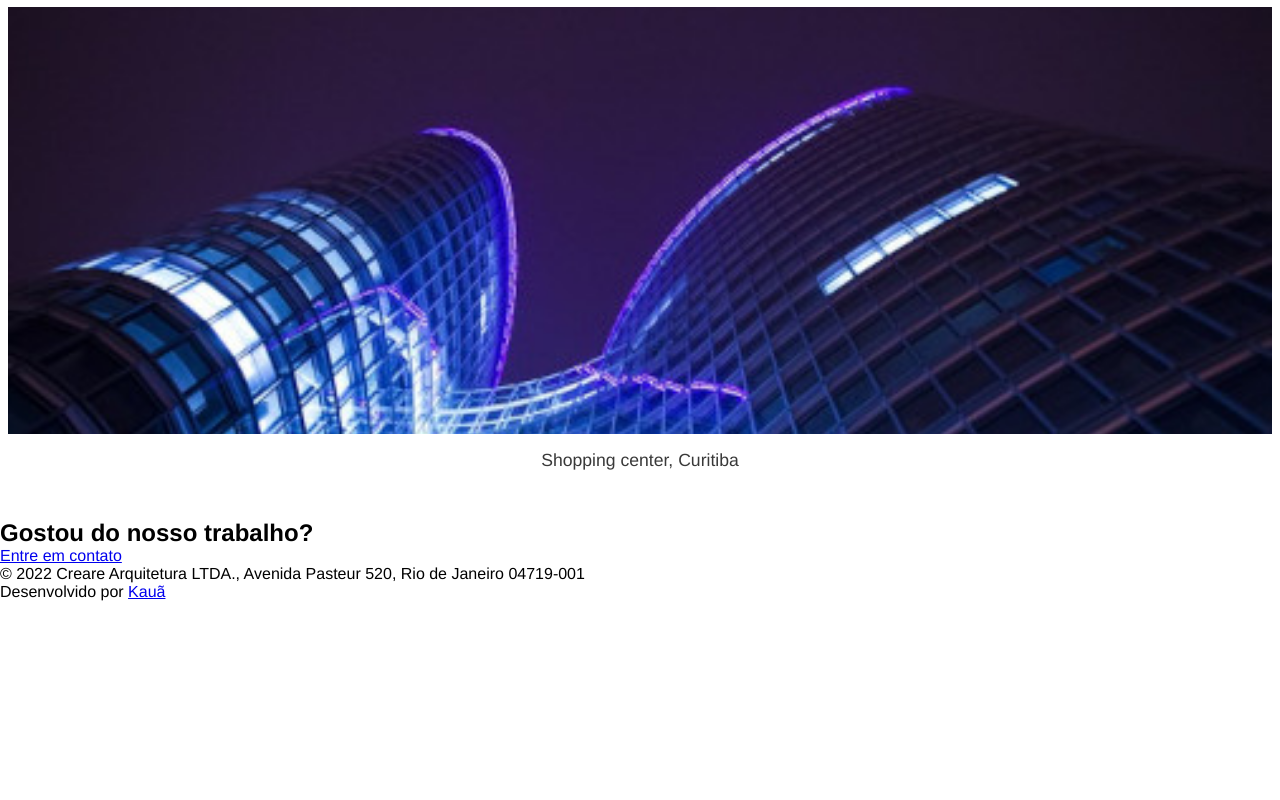
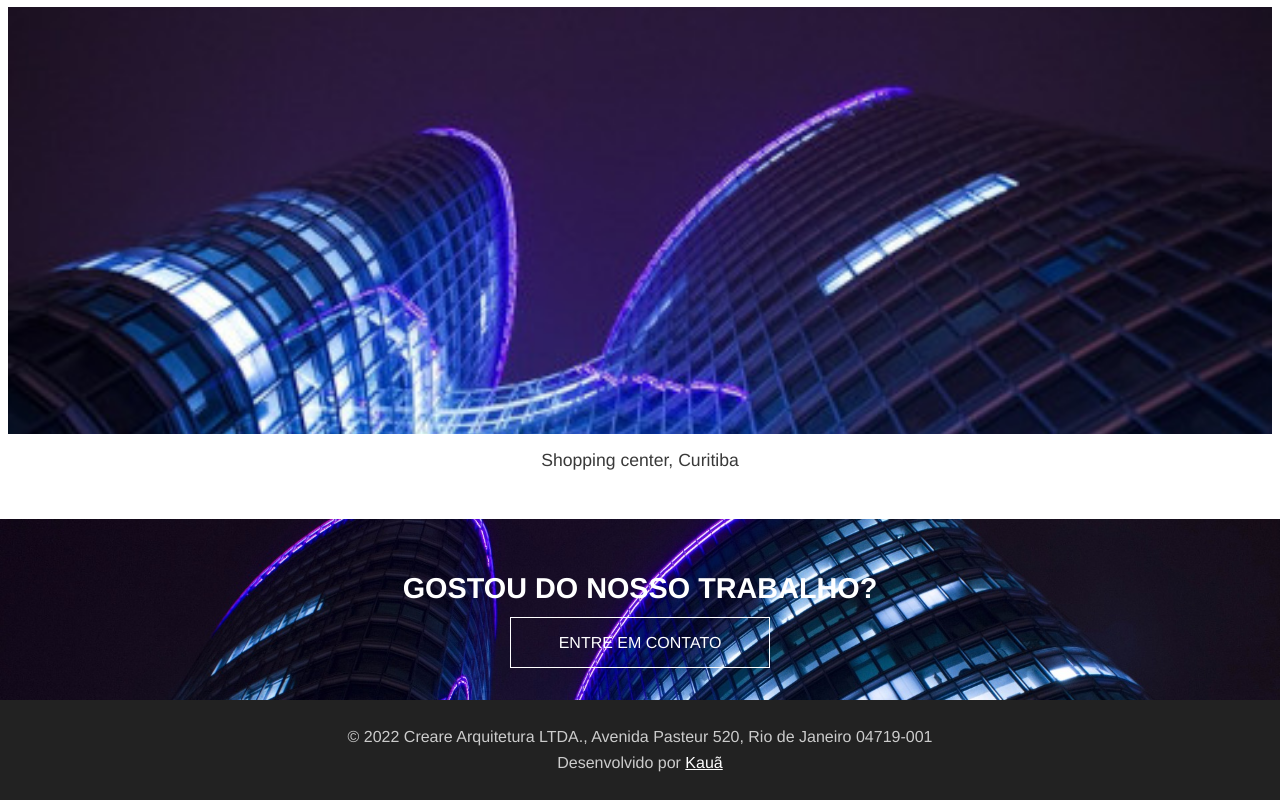
Before and after one commit to kauasilvandrade/arquitetura-ltda, a plain HTML site: page index.html in a window 1280 px wide. Shown: the part 2216-3016 px from the top of the page. Before the commit the page ends 2817 px from the top, so only its background shows below. Drawn offline with Linux system fonts and the light colour scheme.

Commit message:
Update style.css

```diff
--- a/assets/css/style.css
+++ b/assets/css/style.css
@@ -198,12 +198,6 @@ body {
 /* SEÇÃO O QUE FAZEMOS */
 .secaoOqueFazemos {
     background-image: url(../img/fundo-2.jpg);
-    background-repeat: no-repeat;
-    background-position: center;
-    background-size: cover;
-    text-align: center;
-    /* padding: 10rem 2rem; */
-    padding: 3rem 1rem;
 }
 
 .secaoOqueFazemos h2 {
@@ -215,7 +209,14 @@ body {
 
 .secaoOqueFazemos h2 strong {}
 
-.efeitoParalax {}
+.efeitoParalax {
+    padding: 3rem 1rem;
+    /* padding: 10rem 2rem; */
+    background-repeat: no-repeat;
+    background-position: center;
+    background-size: cover;
+    text-align: center;
+}
 
 /* SEÇÃO NOSSOS PROJETOS */
 .secaoNossosProjetos {
@@ -281,15 +282,45 @@ body {
 }
 
 /* SEÇÃO CONTATO */
-.secaoContato {}
+.secaoContato {
+    background-image: url(../img/fundo-4.jpg);
+}
 
-.secaoContato h2 {}
+.secaoContato h2 {
+    color: white;
+    font-weight: 100;
+    text-transform: uppercase;
+    line-height: 1.5em;
+    font-size: 1.8em;
+    margin-bottom: 1.5rem;
+    font-weight: 600;
+}
 
-.secaoContato a {}
+.secaoContato a {
+    text-decoration: none;
+    text-transform: uppercase;
+    color: white;
+    border: 1px solid white;
+    padding: 1rem 3rem;
+}
 
 /* RODAPÉ */
-.rodape {}
+.rodape {
+    background-color: #222;
+    display: flex;
+    flex-direction: column;
+    align-items: center;
+    justify-content: center;
+    padding: 1.5rem;
+    text-align: center;
+}
 
-.rodape p {}
+.rodape p {
+    line-height: 1.6em;
+    color: #ccc;
+}
 
-.rodape p a {}
+.rodape p a {
+    text-decoration: underline;
+    color: white;
+}
```
